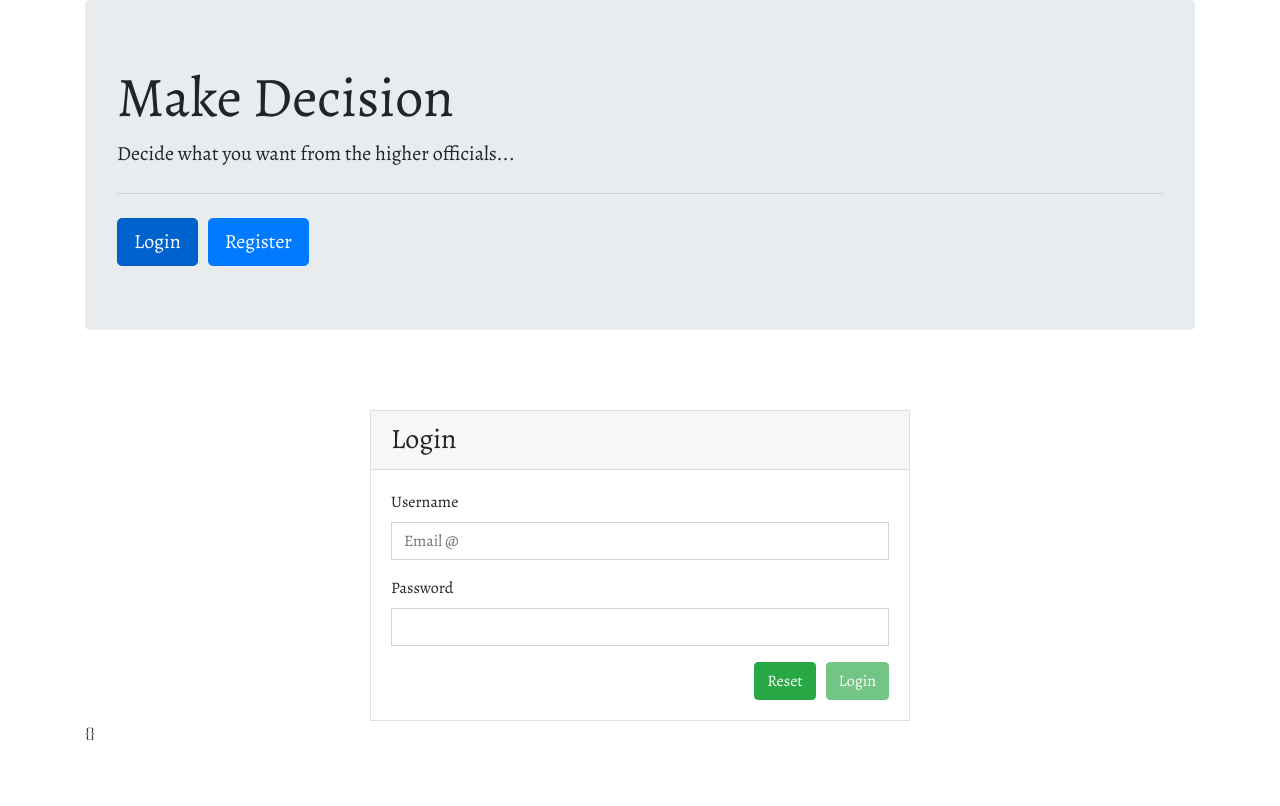
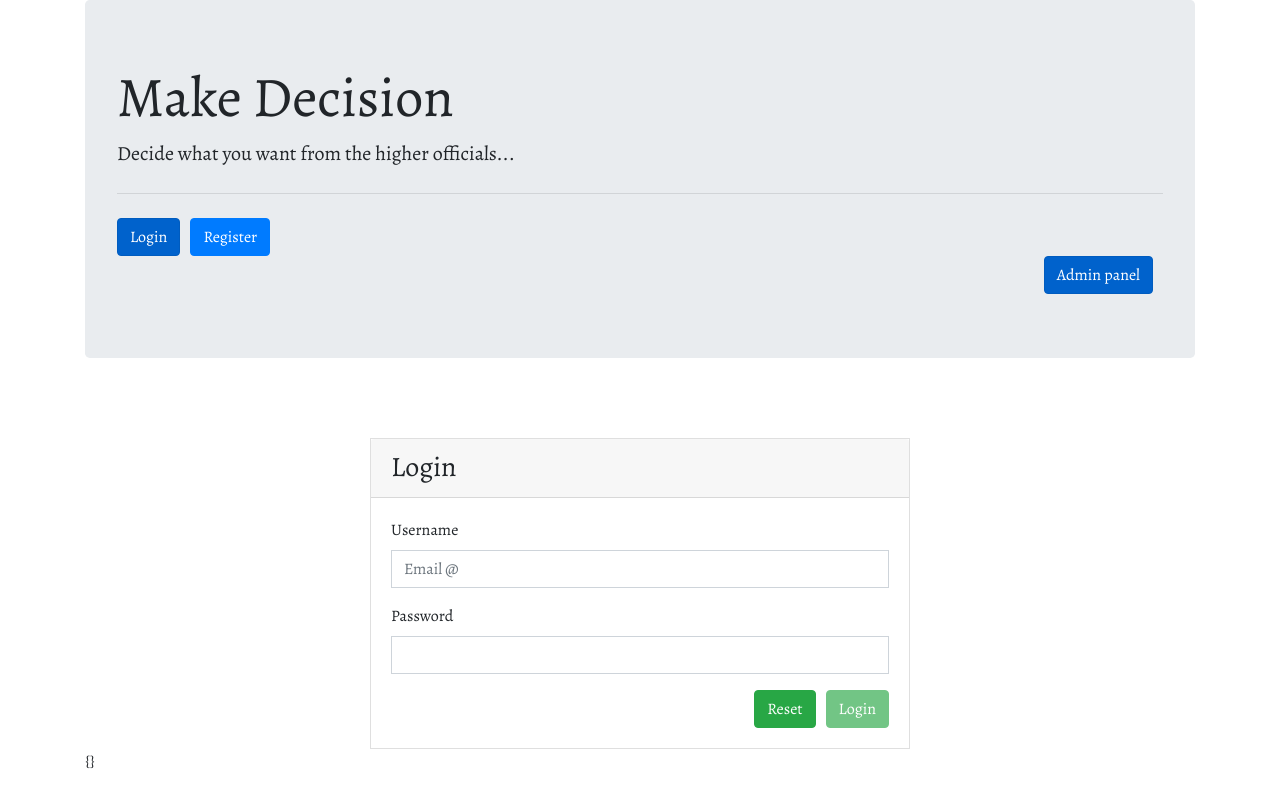
Before and after one commit to karthick-in/make-decision, an Angular app: page /login in a window 1280 px wide. Shown: the top 806 px of the page. Built offline with nearby package versions, Linux system fonts and the light colour scheme.

Commit message:
1. Checked for active user 2. Returned bunch of result fields from server without password

```diff
--- a/src/app/app.component.html
+++ b/src/app/app.component.html
@@ -3,14 +3,17 @@
     <h1 class="display-4">Make Decision</h1>
     <p class="lead">Decide what you want from the higher officials...</p>
     <hr class="my-4">
-    <a routerLink="/login" routerLinkActive="active" style="margin-right:10px" class="btn btn-primary btn-lg"
+    <a routerLink="/login" routerLinkActive="active" style="margin-right:10px" class="btn btn-primary btn-md"
       *ngIf="!this.apiservice.loggedIn()" href="#" role="button">Login</a>
-    <a routerLink="/register" routerLinkActive="active" style="margin-right:10px" class="btn btn-primary btn-lg"
+    <a routerLink="/register" routerLinkActive="active" style="margin-right:10px" class="btn btn-primary btn-md"
       *ngIf="!this.apiservice.loggedIn()" href="#" role="button">Register</a>
 
     <div class="text-right">
-      <a routerLink="/register" routerLinkActive="active" class="btn btn-primary btn-lg"
-      *ngIf="this.apiservice.loggedIn()" (click)="this.apiservice.logoutUser()" href="#" role="button">Logout</a>
+
+      <a routerLink="/login" routerLinkActive="active" style="margin-right:10px" class="btn btn-primary btn-md"
+      href="#" role="button">Admin panel</a>
+
+      <button *ngIf="this.apiservice.loggedIn()" (click)="this.apiservice.logoutUser()">Logout</button>
     </div>
 
   </div>
--- a/src/app/login/login.component.html
+++ b/src/app/login/login.component.html
@@ -28,7 +28,8 @@
             </div>
             <button type="button" [disabled]="loginForm.form.invalid" (click)="login()"
               class="btn btn-success float-right">Login</button>
-            <button type="reset" style="margin-right:10px" class="btn btn-success float-right">Reset</button>
+            <button type="reset" (click)="this.loginUser = this.util.resetValues(this.loginUser)"
+             style="margin-right:10px" class="btn btn-success float-right">Reset</button>
           </form>
         </div>
         <!--/card-block-->
--- a/src/app/login/login.component.ts
+++ b/src/app/login/login.component.ts
@@ -27,11 +27,15 @@ export class LoginComponent implements OnInit {
   login() {
     this.loginUser.password = this.util.encrypt(this.loginUser.password)
     this.apiservice.loginUser(this.loginUser).subscribe(res => {
-      localStorage.setItem('token', res.token);
-      this.router.navigate(['/home']);
+      if(res.user.active.data[0] !== 1){  // to check if the user is active
+        this.util.errMsg = "You're not an active user, please contact administrator!";
+      }else{
+        localStorage.setItem('token', res.user.token);
+        this.router.navigate(['/home']);
+      }
     },
       err => {
-        this.util.errMsg = "Invalid Input data";
+        this.util.errMsg = "Wrong Username or Password";
       });
   }
 
--- a/src/app/util.ts
+++ b/src/app/util.ts
@@ -16,7 +16,6 @@ export class Util {
         return CryptoJS.AES.decrypt(textToDecrypt, this.secretKey.trim()).toString(CryptoJS.enc.Utf8);
     }
 
-    // TODO: remove this function
     resetValues(clearUser : User) : User{
         this.errMsg = "";
         clearUser = {} as User;
```
Also changed, not shown: 1 other file (tests, documents, lock files or other folders).
